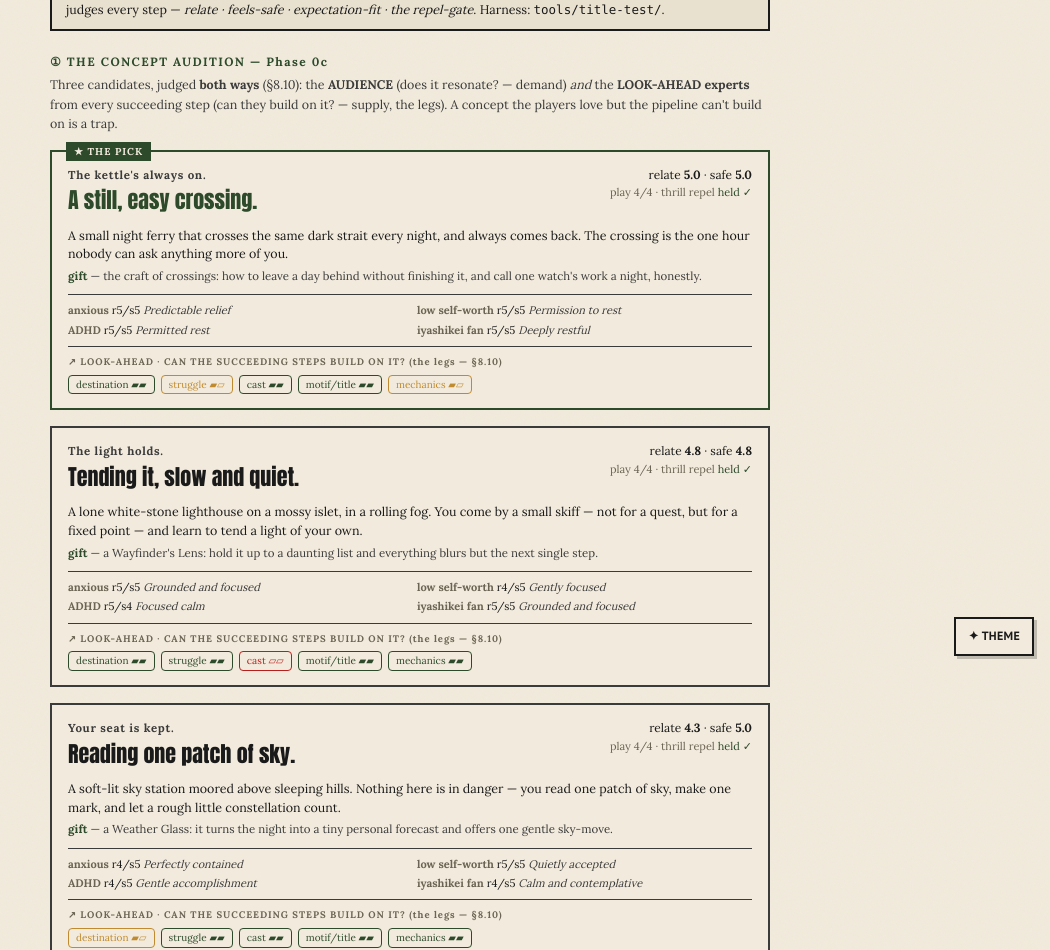
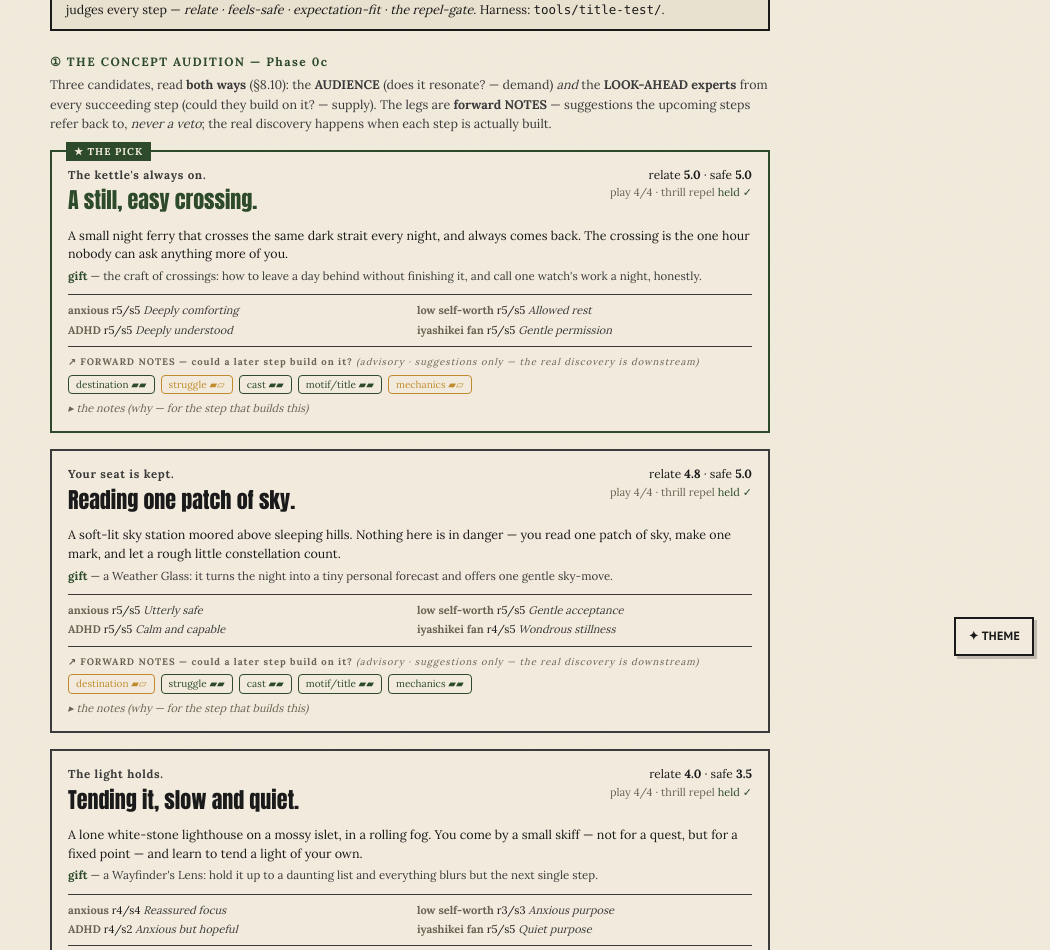
Before and after one commit to cybervaldez/myliar-website, a Next.js app: page /auditions in a window 1280 px wide. Shown: the part 128-1078 px from the top of the page, without its empty margins (230-1280 px from the left). Built offline with nearby package versions, Linux system fonts and the light colour scheme.

Commit message:
deploy: sync website/ from monorepo @ dcc12ab

```diff
--- a/app/auditions/concepts.json
+++ b/app/auditions/concepts.json
@@ -26,79 +26,79 @@
   "anxious": [
    {
     "index": 1,
-    "relate": 5,
-    "feelsSafe": 5,
+    "relate": 4,
+    "feelsSafe": 4,
     "wouldPlay": true,
-    "expectExperience": "It would feel like having one single, manageable, important thing to focus on when everything else is a blur.",
-    "feeling": "Grounded and focused"
+    "expectExperience": "Playing this would feel like focusing on a single, warm, manageable task while the confusing world fades into the background.",
+    "feeling": "Reassured focus"
    },
    {
     "index": 2,
     "relate": 5,
     "feelsSafe": 5,
     "wouldPlay": true,
-    "expectExperience": "This feels like a deep, quiet exhale and permission to not have to be 'on' for a little while.",
-    "feeling": "Predictable relief"
+    "expectExperience": "Playing this would feel like a gentle, nightly ritual of letting go of the day's stress in a warm, safe, and predictable space.",
+    "feeling": "Deeply comforting"
    },
    {
     "index": 3,
-    "relate": 4,
+    "relate": 5,
     "feelsSafe": 5,
     "wouldPlay": true,
-    "expectExperience": "This would feel like being tucked into a safe corner with a small, gentle task where nothing can go wrong.",
-    "feeling": "Perfectly contained"
+    "expectExperience": "Playing this would feel like being wrapped in a soft blanket, given a simple, beautiful task with no pressure to succeed.",
+    "feeling": "Utterly safe"
    }
   ],
   "low_worth": [
    {
     "index": 1,
-    "relate": 4,
-    "feelsSafe": 5,
+    "relate": 3,
+    "feelsSafe": 3,
     "wouldPlay": true,
-    "expectExperience": "Playing this would feel like being given a tool to not get overwhelmed by everything I feel I have to do.",
-    "feeling": "Gently focused"
+    "expectExperience": "Playing this would feel like having a single, vital purpose that might be a little scary to get wrong.",
+    "feeling": "Anxious purpose"
    },
    {
     "index": 2,
     "relate": 5,
     "feelsSafe": 5,
     "wouldPlay": true,
-    "expectExperience": "Playing this would feel like a deep, guilt-free exhale and permission to believe that what I did today was enough.",
-    "feeling": "Permission to rest"
+    "expectExperience": "Playing this would feel like a deep exhale and permission to be done for the day, even if I'm not finished.",
+    "feeling": "Allowed rest"
    },
    {
     "index": 3,
     "relate": 5,
     "feelsSafe": 5,
     "wouldPlay": true,
-    "expectExperience": "Playing this would feel like my small, imperfect efforts are seen and valued just as they are, without needing to be grand.",
-    "feeling": "Quietly accepted"
+    "expectExperience": "Playing this would feel like my small, imperfect effort is seen and valued exactly as it is.",
+    "feeling": "Gentle acceptance"
    }
   ],
   "adhd": [
    {
     "index": 1,
-    "relate": 5,
-    "feelsSafe": 4,
+    "relate": 4,
+    "feelsSafe": 2,
     "wouldPlay": true,
-    "expectExperience": "Playing this would feel like having a single, clear purpose to return to amidst the chaos of my own thoughts.",
-    "feeling": "Focused calm"
+    "expectExperience": "Playing this would feel like managing a single, daunting responsibility with the help of a magical focus tool.",
+    "feeling": "Anxious but hopeful"
    },
    {
     "index": 2,
     "relate": 5,
     "feelsSafe": 5,
     "wouldPlay": true,
-    "expectExperience": "Playing this would feel like a sanctioned moment of peace where I'm allowed to let go of all my unfinished tasks without guilt.",
-    "feeling": "Permitted rest"
+    "expectExperience": "Playing this would feel like a nightly ritual that grants permission to let go of the day's unfinished business.",
+    "feeling": "Deeply understood"
    },
    {
     "index": 3,
-    "relate": 4,
+    "relate": 5,
     "feelsSafe": 5,
     "wouldPlay": true,
-    "expectExperience": "Playing this would feel like quietly making a small, complete mark on the world that counts, without any pressure.",
-    "feeling": "Gentle accomplishment"
+    "expectExperience": "Playing this would feel like finding satisfaction in one small, completed action that is explicitly enough.",
+    "feeling": "Calm and capable"
    }
   ],
   "iyashikei_fan": [
@@ -107,50 +107,50 @@
     "relate": 5,
     "feelsSafe": 5,
     "wouldPlay": true,
-    "expectExperience": "Playing this would feel like finding a quiet, purposeful rhythm in a world that has gently paused for me.",
-    "feeling": "Grounded and focused"
+    "expectExperience": "Playing this would feel like finding a quiet, reliable rhythm in my own life by focusing on one simple, meaningful task.",
+    "feeling": "Quiet purpose"
    },
    {
     "index": 2,
     "relate": 5,
     "feelsSafe": 5,
     "wouldPlay": true,
-    "expectExperience": "Playing this would feel like a gentle, nightly ritual of letting go and finding peace in the quiet in-between moments.",
-    "feeling": "Deeply restful"
+    "expectExperience": "Playing this would feel like a gentle, guided meditation on letting go of the day's pressures and accepting that rest is enough.",
+    "feeling": "Gentle permission"
    },
    {
     "index": 3,
     "relate": 4,
     "feelsSafe": 5,
     "wouldPlay": true,
-    "expectExperience": "Playing this would feel like a meditative practice of finding my small, significant place in a vast and gentle universe.",
-    "feeling": "Calm and contemplative"
+    "expectExperience": "Playing this would feel like a weightless, wondrous moment of observation where my small contribution is valued and beautiful.",
+    "feeling": "Wondrous stillness"
    }
   ],
   "thrill_seeker": [
    {
     "index": 1,
+    "relate": 1,
+    "feelsSafe": 5,
+    "wouldPlay": false,
+    "expectExperience": "Playing this would feel like an endless, lonely chore with no stakes or excitement.",
+    "feeling": "Stiflingly quiet"
+   },
+   {
+    "index": 2,
     "relate": 0,
     "feelsSafe": 5,
     "wouldPlay": false,
-    "expectExperience": "Playing this would feel like waiting for an emergency that never happens.",
-    "feeling": "Restless"
+    "expectExperience": "It would feel like being stuck on a mundane commute that never actually goes anywhere interesting.",
+    "feeling": "Mind-numbing repetition"
    },
    {
-    "index": 2,
+    "index": 3,
     "relate": 1,
     "feelsSafe": 5,
     "wouldPlay": false,
-    "expectExperience": "This would feel like a monotonous commute with no destination worth reaching.",
-    "feeling": "Confined"
-   },
-   {
-    "index": 3,
-    "relate": 0,
-    "feelsSafe": 5,
-    "wouldPlay": false,
-    "expectExperience": "It would feel like a pointless, zero-stakes observation mission with no threat or goal.",
-    "feeling": "Deeply bored"
+    "expectExperience": "This would feel like being trapped in a beautiful waiting room with absolutely nothing to do.",
+    "feeling": "Profoundly boring"
    }
   ]
  },
@@ -159,115 +159,130 @@
    {
     "index": 1,
     "canBuild": "load-bearing",
-    "opens": "Coaching on long-term purpose and daily discipline.",
-    "forecloses": "A focus on collaboration or interpersonal goals.",
-    "seed": "The core metaphor of tending a personal light."
+    "explanation": "The metaphor of 'tending a light' is a durable, long-term anchor for a coaching relationship focused on building internal guidance and resilience. It supports both a daily ritual ('tending') and a concrete tool for overwhelm ('the Lens'), making it highly practical.",
+    "opens": "A practice of daily maintenance/consistency.",
+    "forecloses": "High-energy, motivational 'cheerleader' coaching.",
+    "seed": "The daily ritual of 'tending the light'."
    },
    {
     "index": 2,
     "canBuild": "load-bearing",
-    "opens": "The craft of building restorative boundaries and transitions.",
-    "forecloses": "Sustained, forward-looking project or goal pursuit.",
-    "seed": "The 'crossing' as a ritual to transition between states."
+    "explanation": "This concept provides a perfect, non-negotiable container for a daily ritual—the end-of-day 'crossing.' It directly teaches the vital skill of transitioning and closure, which can sustain a long-term relationship built on daily reflection and boundary-setting.",
+    "opens": "Rituals for transitioning between life domains.",
+    "forecloses": "Productivity-hacking and goal-achievement focus.",
+    "seed": "The 'crossing' as a structured end-of-day shutdown ritual."
    },
    {
     "index": 3,
     "canBuild": "hairline",
-    "opens": "A safe, non-judgmental space for gentle reflection.",
-    "forecloses": "Addressing high-stakes goals, ambition, or crisis.",
-    "seed": "The 'gentle sky-move' as a minimal, non-threatening suggestion."
+    "explanation": "The theme of gentle, safe observation is beautiful, but the core 'gift' and interaction loop are too abstract to form the foundation of a robust coaching product. It risks feeling more like a passive oracle than an active partner in change.",
+    "opens": "Mindful, non-judgmental self-observation.",
+    "forecloses": "Concrete, action-oriented problem-solving.",
+    "seed": "The core safety principle: 'Nothing here is in danger'."
    }
   ],
   "struggle": [
    {
     "index": 1,
     "canBuild": "load-bearing",
-    "opens": "A continuous, cyclical struggle against internal 'fog' or dimming.",
-    "forecloses": "Fast-paced, multi-tasking challenges.",
-    "seed": "The core verb 'tending' the light as the central struggle mechanic."
+    "explanation": "The metaphor of tending a light against the fog is a powerful and direct representation of maintaining focus amidst overwhelming feelings. The gift directly addresses a core symptom (task paralysis), providing a clear mechanical hook for the struggle.",
+    "opens": "A cyclical maintenance loop",
+    "forecloses": "High-stakes, external conflict",
+    "seed": "The Wayfinder's Lens as a UI mechanic"
    },
    {
     "index": 2,
     "canBuild": "hairline",
-    "opens": "A struggle with rumination and the pressure for completion.",
-    "forecloses": "A long-term, persistent struggle with a tangible goal.",
-    "seed": "The ferry crossing as a ritual for mental transition."
+    "explanation": "This concept beautifully captures the need for boundaries and deliberate rest, but its core loop is passive. The struggle is about letting go, which is a more abstract and potentially harder mechanic to build than an active task.",
+    "opens": "A mechanic of ritual and release",
+    "forecloses": "A task-based progression system",
+    "seed": "A protected, liminal time/space"
    },
    {
     "index": 3,
     "canBuild": "load-bearing",
-    "opens": "A gentle struggle against perfectionism and self-invalidation.",
-    "forecloses": "High-stakes, crisis-driven narrative moments.",
-    "seed": "The single, deliberate 'mark' as an act of self-acceptance."
+    "explanation": "This concept excels at creating a low-stakes environment that directly counters perfectionism and low self-worth. The 'one mark is enough' action is a concrete, repeatable loop for the struggle of feeling 'enough,' and the Weather Glass provides a clear system for gentle guidance.",
+    "opens": "A system of gentle, predictive guidance",
+    "forecloses": "A focus on achievement or mastery",
+    "seed": "The 'one mark is enough' core action"
    }
   ],
   "cast": [
    {
     "index": 1,
-    "canBuild": "hollow",
-    "opens": "A single, deeply archetypal coach figure",
-    "forecloses": "An ensemble cast with varied temperaments and domains",
-    "seed": "The singular archetype of the 'Keeper of the Light'"
+    "canBuild": "load-bearing",
+    "explanation": "This concept provides a powerful, self-contained archetype in the Lighthouse Keeper. The world, craft, and gift are all tightly integrated, offering a clear foundation for a coach focused on solitary focus and navigating overwhelm.",
+    "opens": "A coach of deep, solitary focus.",
+    "forecloses": "A coach for collaboration or social energy.",
+    "seed": "The Wayfinder's Lens as a tool for single-tasking."
    },
    {
     "index": 2,
     "canBuild": "load-bearing",
-    "opens": "A small, recurring crew with distinct roles and crafts",
-    "forecloses": "Grand, heroic adventures or high-stakes problem-solving",
-    "seed": "The distinct roles of a ferry crew (captain, engineer, steward)"
+    "explanation": "The 'crossing' is a powerful metaphor for creating boundaries and managing daily transitions, a very strong domain for a coach. The Ferryman archetype is clear, even if the signature object needs to be developed from the craft itself.",
+    "opens": "A coach for boundaries and transitions.",
+    "forecloses": "A coach for long-term planning or ambition.",
+    "seed": "The 'craft of crossings' as a ritual for ending the workday."
    },
    {
     "index": 3,
     "canBuild": "load-bearing",
-    "opens": "A team of gentle, specialized observers",
-    "forecloses": "Action-oriented or emotionally intense coaching",
-    "seed": "The specialized roles of the sky station observation team"
+    "explanation": "This creates a unique niche for a coach of gentle observation and low-stakes action, a valuable counterpoint to more goal-oriented archetypes. The Weather Glass offers a tangible tool for a more intuitive, less demanding form of planning.",
+    "opens": "A coach for gentle progress and mindfulness.",
+    "forecloses": "A coach for high-stakes decisions or crisis management.",
+    "seed": "The Weather Glass as a tool for gentle, intuitive next steps."
    }
   ],
   "motif_title": [
    {
     "index": 1,
     "canBuild": "load-bearing",
-    "opens": "A rich symbolic language of light, fog, and focus.",
-    "forecloses": "Any requirement for travel or wide exploration.",
-    "seed": "The metaphor of tending a light against the fog."
+    "explanation": "The central metaphor of 'tending a light' is strong and easily translates into a repeatable daily action or unit. The gift provides a direct mechanical hook for a stat or progress system focused on single-tasking.",
+    "opens": "A system of singular, focused tasks",
+    "forecloses": "Managing complex, multi-part goals",
+    "seed": "The verb 'tending' as the core daily action"
    },
    {
     "index": 2,
     "canBuild": "load-bearing",
-    "opens": "A pattern language based on journeys and liminal states.",
-    "forecloses": "Goal-oriented progression or building something permanent.",
-    "seed": "The crossing as a repeatable ritual of release."
+    "explanation": "The concept of a 'crossing' as a bounded, repeatable transition provides a powerful and flexible foundation for a day-unit. It directly addresses the problem of unfinished work, making its philosophy easy to systematize.",
+    "opens": "Rituals of transition and boundary-setting",
+    "forecloses": "Continuous, unbroken work sessions",
+    "seed": "The 'crossing' as the name for the end-of-day unit"
    },
    {
     "index": 3,
     "canBuild": "load-bearing",
-    "opens": "A system of observation, pattern-making, and gentle foresight.",
-    "forecloses": "Reactive gameplay or responding to external events.",
-    "seed": "The gradual creation of a personal constellation."
+    "explanation": "The core loop of 'observe, mark, count' is highly systemic and can be translated into a pattern language of small, consistent actions. The 'Weather Glass' gift is a perfect model for a system that generates a randomized daily prompt or focus.",
+    "opens": "Systems of observation and gentle prompts",
+    "forecloses": "Ambitious, project-based action",
+    "seed": "The 'Weather Glass' as a mechanic for a single daily focus"
    }
   ],
   "mechanics": [
    {
     "index": 1,
     "canBuild": "load-bearing",
-    "opens": "a tangible, cyclical maintenance loop",
-    "forecloses": "high-action or expansive exploration mechanics",
-    "seed": "the daily checklist of tending the lighthouse lamp"
+    "explanation": "The central loop of tending the light is a strong anchor for a core minigame, and the Wayfinder's Lens is a directly implementable UI mechanic for managing tasks. The four stats can be easily mapped to concrete maintenance actions.",
+    "opens": "Minigames of maintenance and focus.",
+    "forecloses": "Complex social mechanics or a sprawling world.",
+    "seed": "The 'tending the light' resource management loop."
    },
    {
     "index": 2,
     "canBuild": "hairline",
-    "opens": "abstract, reflective, non-goal-oriented mechanics",
-    "forecloses": "a clear task-based progression system",
-    "seed": "a resource system based on letting go of the day's burdens"
+    "explanation": "The concept's strength is its passive, anti-mechanical nature, which makes designing an engaging core loop challenging. The 'gift' is a powerful narrative idea, but mechanizing 'letting a day go' without betraying the core feeling is a delicate task.",
+    "opens": "Abstract, ritualistic state-change mechanics.",
+    "forecloses": "Action-oriented or skill-based minigames.",
+    "seed": "A mechanic for choosing which debuffs to clear at the end of a cycle."
    },
    {
     "index": 3,
     "canBuild": "load-bearing",
-    "opens": "a pattern-matching and interpretation-based minigame",
-    "forecloses": "any kind of combat or high-stakes survival mechanics",
-    "seed": "using the Weather Glass to get a daily forecast and a single choice"
+    "explanation": "The central activity of star-charting provides a clear foundation for a core puzzle or observation minigame. The Weather Glass gift translates directly into a forecast/boon mechanic that can interact with other game systems.",
+    "opens": "Pattern-recognition puzzles and forecasting.",
+    "forecloses": "Fast-paced action or combat.",
+    "seed": "The Weather Glass as a forecast/boon system."
    }
   ]
  }
--- a/app/auditions/page.tsx
+++ b/app/auditions/page.tsx
@@ -7,7 +7,7 @@ import concepts from "./concepts.json";
 export const metadata = { title: "Auditions — restarted from concept", description: "The audition pipeline, restarted from concept with the blind audience-fleet method." };
 
 type Read = { index: number; relate: number; feelsSafe: number; wouldPlay: boolean; expectExperience: string; feeling: string };
-type Leg = { index: number; canBuild: "load-bearing" | "hairline" | "hollow"; opens: string; forecloses: string; seed: string };
+type Leg = { index: number; canBuild: "load-bearing" | "hairline" | "hollow"; explanation: string; opens: string; forecloses: string; seed: string };
 type Data = { concepts: { id: string; t1: string; t2: string; world: string; gift: string }[]; results: Record<string, Read[]>; legs?: Record<string, Leg[]> };
 const D = concepts as Data;
 const TARGET = ["anxious", "low_worth", "adhd", "iyashikei_fan"];
@@ -37,7 +37,7 @@ export default function AuditionsPage() {
       </div>
 
       <div style={{ fontFamily: "var(--theme-body)", fontSize: 12, fontWeight: 700, letterSpacing: ".12em", color: forest, marginBottom: 4 }}>① THE CONCEPT AUDITION — Phase 0c</div>
-      <p style={{ fontSize: 12.5, color: soft, margin: "0 0 16px" }}>Three candidates, judged <b>both ways</b> (§8.10): the <b>AUDIENCE</b> (does it resonate? — demand) <i>and</i> the <b>LOOK-AHEAD experts</b> from every succeeding step (can they build on it? — supply, the legs). A concept the players love but the pipeline can&apos;t build on is a trap.</p>
+      <p style={{ fontSize: 12.5, color: soft, margin: "0 0 16px" }}>Three candidates, read <b>both ways</b> (§8.10): the <b>AUDIENCE</b> (does it resonate? — demand) <i>and</i> the <b>LOOK-AHEAD experts</b> from every succeeding step (could they build on it? — supply). The legs are <b>forward NOTES</b> — suggestions the upcoming steps refer back to, <i>never a veto</i>; the real discovery happens when each step is actually built.</p>
 
       {ranked.map(({ c, i }) => {
         const won = c.id === winnerId;
@@ -65,13 +65,22 @@ export default function AuditionsPage() {
             </div>
             {LEG_EXPERTS.length > 0 && (
               <div style={{ borderTop: `1px solid var(--ink-soft)`, marginTop: 8, paddingTop: 8 }}>
-                <div style={{ fontSize: 9.5, fontWeight: 700, letterSpacing: ".1em", color: margin, fontFamily: "var(--theme-body)", marginBottom: 5 }}>↗ LOOK-AHEAD · CAN THE SUCCEEDING STEPS BUILD ON IT? (the legs — §8.10)</div>
-                <div style={{ display: "flex", flexWrap: "wrap", gap: 6 }}>
+                <div style={{ fontSize: 9.5, fontWeight: 700, letterSpacing: ".1em", color: margin, fontFamily: "var(--theme-body)", marginBottom: 5 }}>↗ FORWARD NOTES — could a later step build on it? <span style={{ fontWeight: 400, fontStyle: "italic" }}>(advisory · suggestions only — the real discovery is downstream)</span></div>
+                <div style={{ display: "flex", flexWrap: "wrap", gap: 6, marginBottom: 6 }}>
                   {LEG_EXPERTS.map((e) => { const r = getLeg(e, i); if (!r) return null; const col = legColor(r.canBuild); return (
-                    <span key={e} title={`opens: ${r.opens} · forecloses: ${r.forecloses} · seed: ${r.seed}`} style={{ fontSize: 10, border: `1px solid ${col}`, color: col, borderRadius: 4, padding: "1px 7px", fontFamily: "var(--theme-body)", cursor: "help" }}>
+                    <span key={e} style={{ fontSize: 10, border: `1px solid ${col}`, color: col, borderRadius: 4, padding: "1px 7px", fontFamily: "var(--theme-body)" }}>
                       {LEG_LABEL[e]} {r.canBuild === "load-bearing" ? "▰▰" : r.canBuild === "hairline" ? "▰▱" : "▱▱"}
                     </span> ); })}
                 </div>
+                <details style={{ fontSize: 11, color: soft }}>
+                  <summary style={{ cursor: "pointer", color: margin, fontStyle: "italic", listStyle: "none" }}>▸ the notes (why — for the step that builds this)</summary>
+                  <div style={{ marginTop: 5, display: "grid", gap: 5 }}>
+                    {LEG_EXPERTS.map((e) => { const r = getLeg(e, i); if (!r) return null; return (
+                      <div key={e} style={{ lineHeight: 1.45 }}>
+                        <b style={{ color: legColor(r.canBuild) }}>{LEG_LABEL[e]}</b> <span style={{ color: ink }}>{r.explanation}</span> <span style={{ color: margin }}>↳ seed: {r.seed}</span>
+                      </div> ); })}
+                  </div>
+                </details>
               </div>
             )}
           </section>
```
